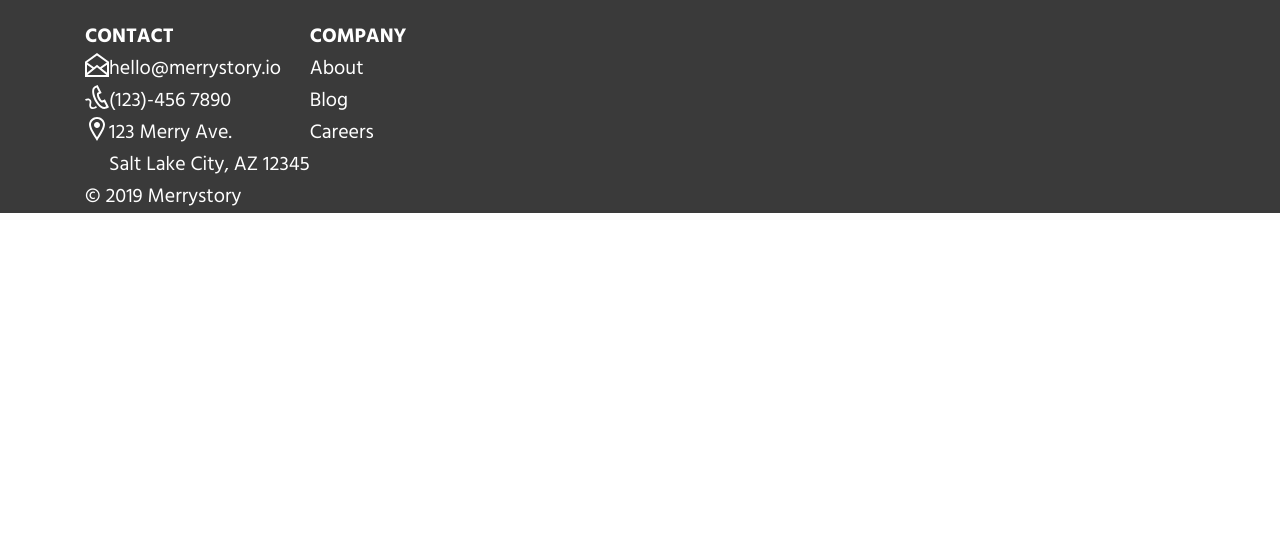
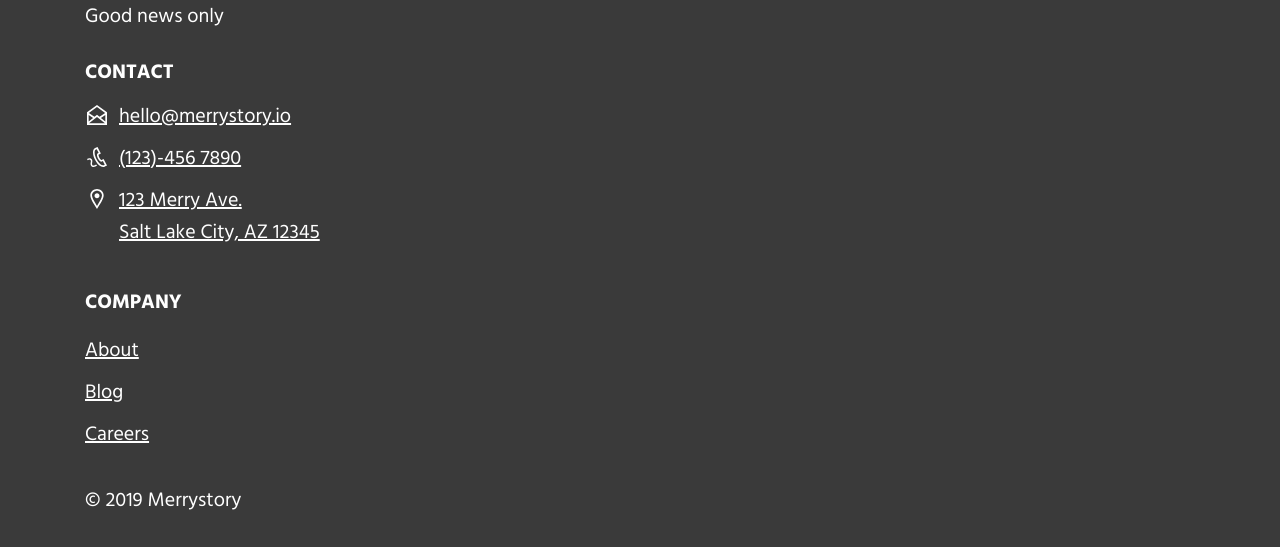
Before and after one commit to marcusbillman/web1-positive-news, a plain HTML site: page index.html in a window 1280 px wide. Shown: the part 1682-2229 px from the top of the page. Before the commit the page ends 1895 px from the top, so only its background shows below. Drawn offline with Linux system fonts and the light colour scheme.

Commit message:
style footer

```diff
--- a/index.html
+++ b/index.html
@@ -193,13 +193,15 @@
         </div>
         <div class="footer">
             <div class="container">
-                <h1>Merrystory &mdash;<br />Good news only</h1>
+                <h1>Merrystory &mdash;</h1>
+                Good news only
                 <div class="footer__links">
                     <div class="footer__column">
                         <h3>CONTACT</h3>
-                        <div class="footer__link">
+                        <div class="margin"></div>
+                        <div class="icon-text">
                             <svg
-                                class="icon--white"
+                                class="icon icon--white"
                                 xmlns="http://www.w3.org/2000/svg"
                                 width="24"
                                 height="24"
@@ -209,11 +211,15 @@
                                     d="M11.99 0l-11.99 8.723v15.277h24v-15.277l-12.01-8.723zm.001 2.472l9.793 7.113-6.735 4.588-3.049-2.47-3.049 2.471-6.737-4.589 9.777-7.113zm-9.991 9.386l5.329 3.63-5.329 4.318v-7.948zm.474 10.142l9.526-7.723 9.526 7.723h-19.052zm19.526-2.194l-5.329-4.317 5.329-3.631v7.948z"
                                 />
                             </svg>
-                            hello@merrystory.io
+                            <a
+                                href="mailto:hello@merrystory.io"
+                                class="icon-text__text a--white"
+                                >hello@merrystory.io</a
+                            >
                         </div>
-                        <div class="footer__link">
+                        <div class="icon-text">
                             <svg
-                                class="icon--white"
+                                class="icon icon--white"
                                 xmlns="http://www.w3.org/2000/svg"
                                 width="24"
                                 height="24"
@@ -223,11 +229,15 @@
                                     d="M9.762 1.322l2.843-1.322 4.041 7.89-2.725 1.341c-.537 1.259 2.159 6.289 3.297 6.372.09-.058 2.672-1.328 2.672-1.328l4.11 7.933s-2.764 1.354-2.854 1.396c-7.861 3.59-19.101-18.259-11.384-22.282zm1.929 1.274l-1.023.504c-5.293 2.762 4.178 21.185 9.648 18.686l.972-.474-2.271-4.383-1.026.5c-3.163 1.547-8.262-8.219-5.055-9.938l1.007-.497-2.252-4.398zm-.759 18.382c-1.474 1.442-3.914 1.708-4.604.522-.47-.809-.311-1.728-.127-2.793.201-1.161.429-2.478-.295-3.71-1.219-2.077-3.897-1.983-5.906-.671l.956 1.463c.829-.542 1.784-.775 2.493-.609 1.653.388 1.151 2.526 1.03 3.229-.212 1.223-.45 2.61.337 3.968 1.331 2.294 5.054 2.047 7.29-.091-.397-.407-.789-.84-1.174-1.308z"
                                 />
                             </svg>
-                            (123)-456 7890
+                            <a
+                                href="tel:(123)-456 7890"
+                                class="icon-text__text a--white"
+                                >(123)-456 7890</a
+                            >
                         </div>
-                        <div class="footer__link">
+                        <div class="icon-text">
                             <svg
-                                class="icon--white"
+                                class="icon icon--white"
                                 xmlns="http://www.w3.org/2000/svg"
                                 width="24"
                                 height="24"
@@ -237,19 +247,24 @@
                                     d="M12 2c3.196 0 6 2.618 6 5.602 0 3.093-2.493 7.132-6 12.661-3.507-5.529-6-9.568-6-12.661 0-2.984 2.804-5.602 6-5.602m0-2c-4.198 0-8 3.403-8 7.602 0 4.198 3.469 9.21 8 16.398 4.531-7.188 8-12.2 8-16.398 0-4.199-3.801-7.602-8-7.602zm0 11c-1.657 0-3-1.343-3-3s1.343-3 3-3 3 1.343 3 3-1.343 3-3 3z"
                                 />
                             </svg>
-                            123 Merry Ave.<br />Salt Lake City, AZ 12345
+                            <a
+                                href="https://maps.google.com"
+                                class="icon-text__text a--white"
+                                >123 Merry Ave.<br />Salt Lake City, AZ 12345</a
+                            >
                         </div>
                     </div>
                     <div class="footer__column">
                         <h3>COMPANY</h3>
-                        <div class="footer__link">
-                            About
+                        <div class="margin"></div>
+                        <div class="icon-text">
+                            <a class="a--white" href="#">About</a>
                         </div>
-                        <div class="footer__link">
-                            Blog
+                        <div class="icon-text">
+                            <a class="a--white" href="#">Blog</a>
                         </div>
-                        <div class="footer__link">
-                            Careers
+                        <div class="icon-text">
+                            <a class="a--white" href="#">Careers</a>
                         </div>
                     </div>
                 </div>
--- a/styles/main.css
+++ b/styles/main.css
@@ -54,8 +54,21 @@ p {
     line-height: 2.8rem;
 }
 
-.icon--white {
-    fill: white;
+a {
+    color: var(--color-text);
+}
+
+.a--white {
+    color: white;
+}
+
+.icon-text {
+    display: flex;
+    margin-bottom: 1rem;
+}
+
+.icon-text__text {
+    transform: translateY(-0.4rem);
 }
 
 /* === NAVBAR === */
@@ -191,6 +204,11 @@ p {
 
 .icon {
     height: 1em;
+    margin-right: 1rem;
+}
+
+.icon--white {
+    fill: white;
 }
 
 .section-heading {
@@ -208,19 +226,27 @@ p {
     background: var(--color-light-grey);
 }
 
+.margin {
+    width: 16px;
+    height: 16px;
+}
+
 /* === FOOTER === */
 
 .footer {
     background: var(--color-text);
     color: white;
+    padding: 30px 0;
 }
 
 .footer__links {
     display: flex;
+    flex-direction: column;
+    margin-top: 24px;
 }
 
-.footer__link {
-    display: flex;
+.footer__column {
+    margin-bottom: 24px;
 }
 
 /* === MEDIA QUERIES === */
```
